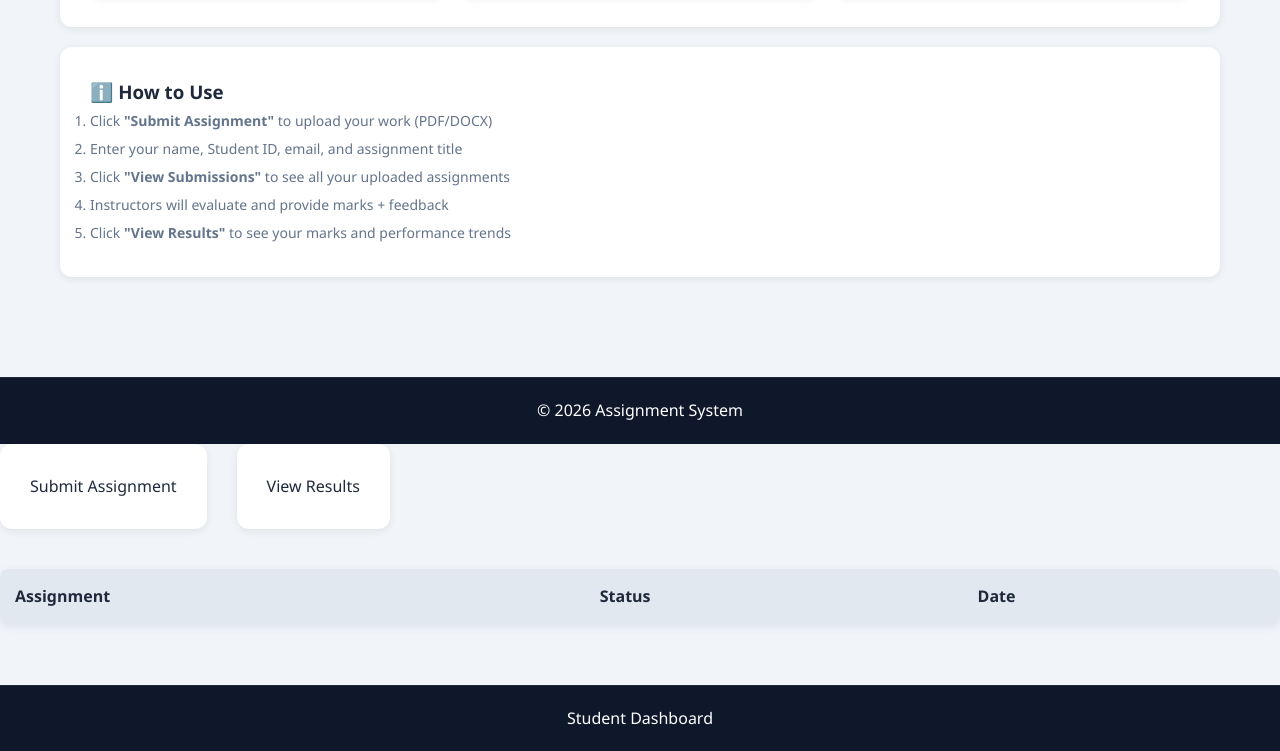
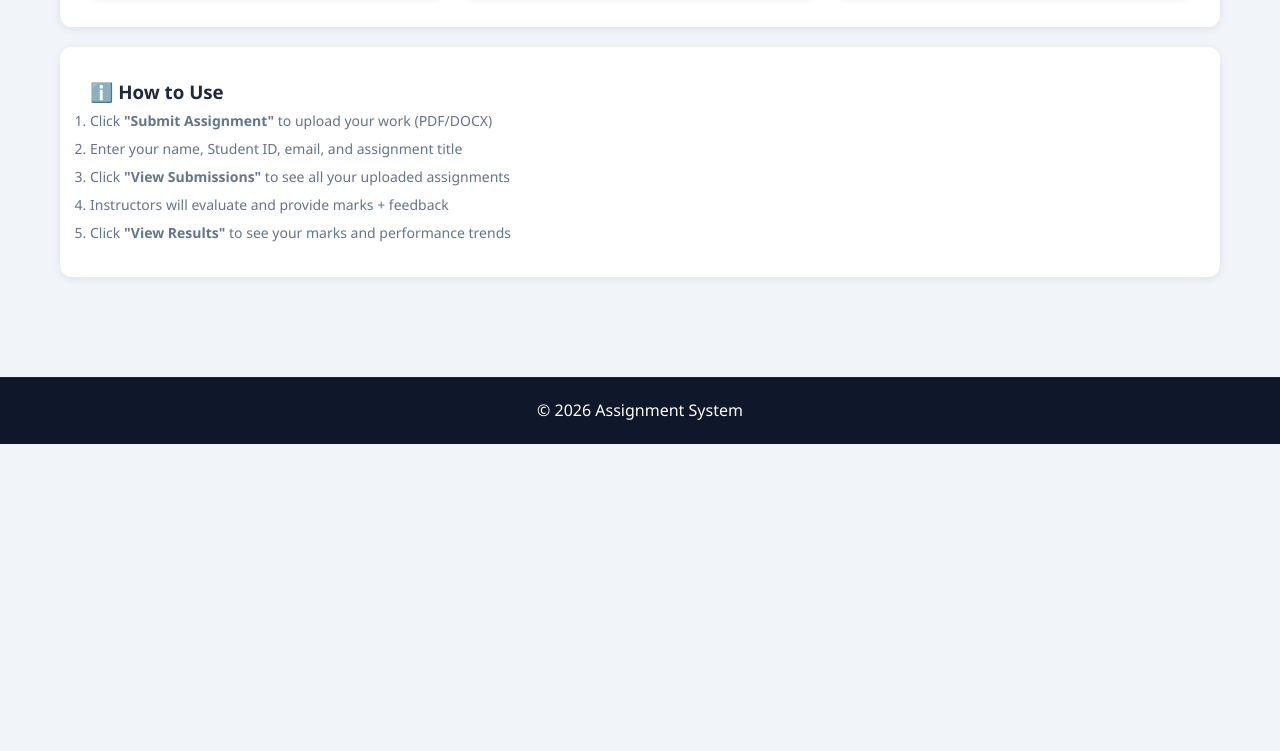
Before and after one commit to Deekshith1983/Assignment-Submission-and-Evaluation-System, a plain HTML site: page frontend/student/dashboard.html in a window 1280 px wide. Shown: the part 1007-1758 px from the top of the page. After the commit the page ends 1451 px from the top, so only its background shows below. Drawn offline with Linux system fonts and the light colour scheme.

Commit message:
Minor Change

```diff
--- a/frontend/student/dashboard.html
+++ b/frontend/student/dashboard.html
@@ -109,29 +109,3 @@
 </body>
 
 </html>
-
-<div class="actions">
-  <div class="card" onclick="location.href='submit.html'">Submit Assignment</div>
-  <div class="card" onclick="location.href='results.html'">View Results</div>
-</div>
-
-<table>
-  <thead>
-    <tr>
-      <th>Assignment</th>
-      <th>Status</th>
-      <th>Date</th>
-    </tr>
-  </thead>
-  <tbody>
-    <!-- EMPTY UNTIL DATA -->
-  </tbody>
-</table>
-
-</div>
-
-<footer>Student Dashboard</footer>
-
-</body>
-
-</html>
```
